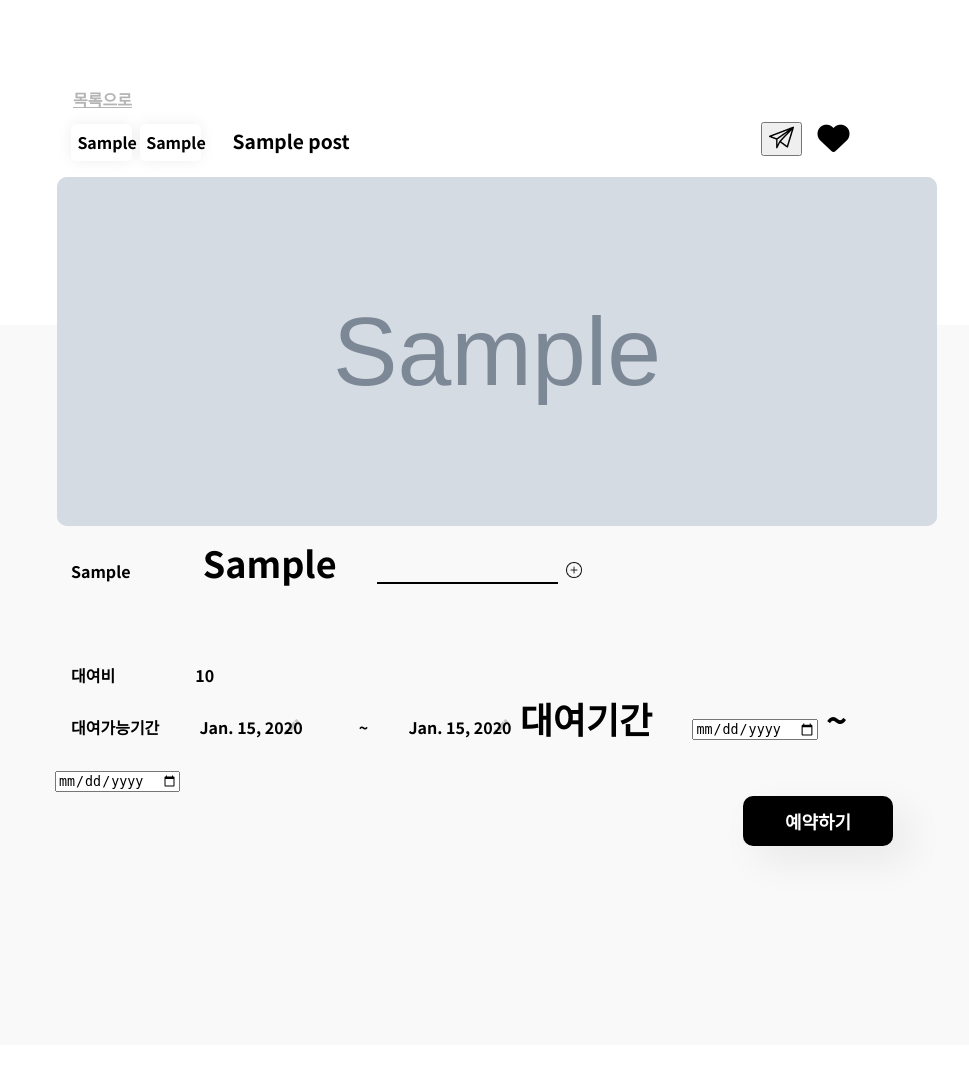
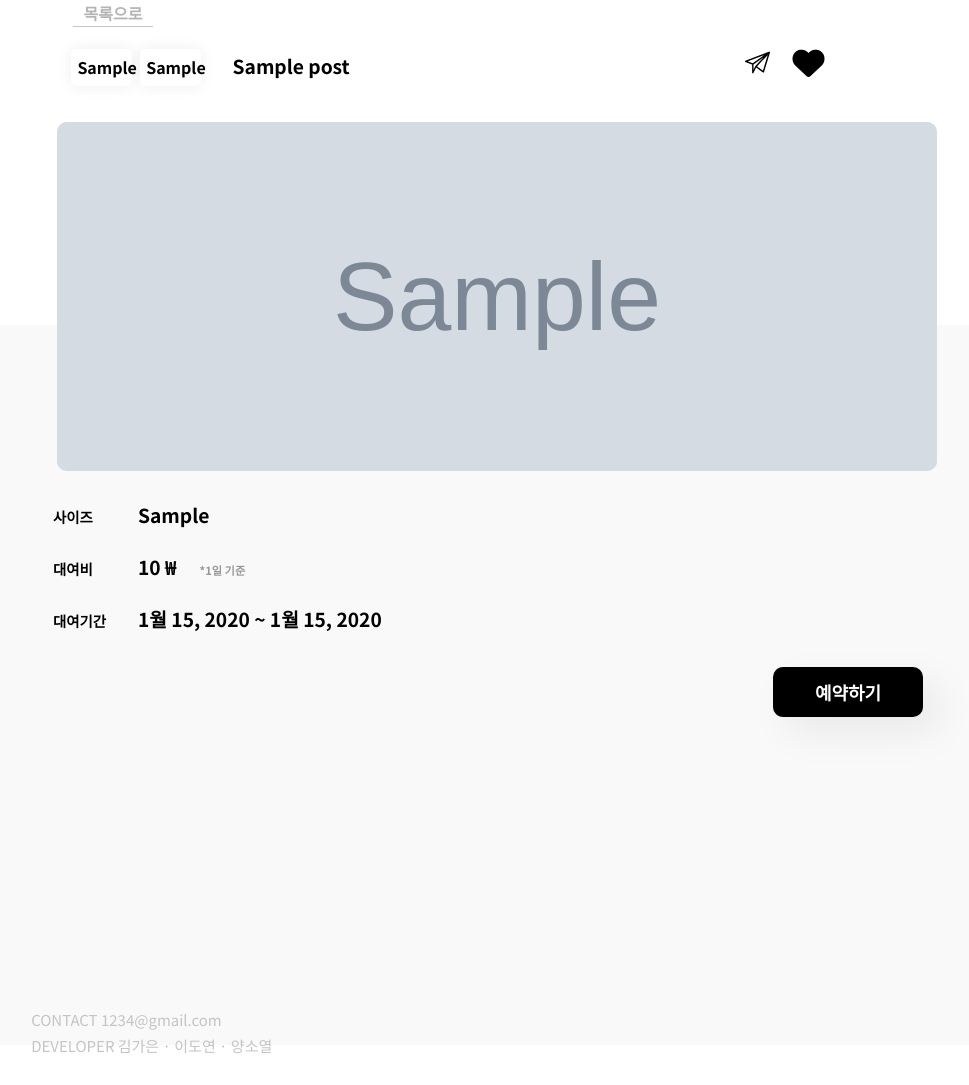
Before and after one commit to Soyuly/CodyShare, a Django app: page /detail/1 in a window 1280 px wide. Shown: the part 75-1160 px from the top of the page, without its empty margins (239-1208 px from the left). After the commit the page ends 1128 px from the top, so only its background shows below. Run offline with Django 3.2, Linux system fonts and the light colour scheme; tables that the repository leaves empty hold one stand-in row (values such as "Sample post"); grey boxes marked "Sample" are stand-in pictures; some libraries are stand-ins or nearby versions; some web fonts are replaced.

Commit message:
이것저것

```diff
--- a/account/models.py
+++ b/account/models.py
@@ -4,6 +4,7 @@
 
 # Create your models here.
 class Account(models.Model):
+    photo = models.ImageField(upload_to="profile/")
     user = models.OneToOneField(User, on_delete=models.CASCADE, null=True)
     nickname = models.CharField(max_length=100)
     name = models.CharField(max_length=10)
--- a/account/views.py
+++ b/account/views.py
@@ -39,6 +39,7 @@
 def signup_backend(request):
     if request.method  == 'POST':
         account = Account()
+        account.photo = request.FILES['photo']
         account.nickname = request.POST['nickname']
         account.birth = request.POST['birth']
         account.gender = request.POST['gender']
--- a/codyshare/templates/detail.html
+++ b/codyshare/templates/detail.html
@@ -8,15 +8,16 @@
 ></script>
 {% endblock %} {% block content %}
 <div class="background_img"></div>
+<button class="go_main" onclick="location.href='{% url 'main' user.id %}'">목록으로</button>
 <section>
-  <a class="go_main" href="./main.html">목록으로</a>
+
   <div class="content">
       <div class="title_flex">
     <p class="categroy_gender">{{post.gender}}</p>
     <p class="categroy_type">{{post.cloth_type}}</p>
     <p class="title">{{post.title}}</p>
     <form action="" method="get">
-      <button value="message" name="message" class="img_dir"style="margin-right:10px;" href=""
+      <button value="message" name="message" class="img_dir"style="margin-right:10px;background-color:inherit;border:none;  " href=""
       ><img src="/static/img/direct.png" alt="채팅"
     /></button>
 
@@ -38,53 +39,27 @@
     {% endfor %}
 {% endif %}
 </div>
-    <form action="{% url 'rent' %}" method="post">
+
       <img src="{{post.img.url}}" class="detail"></img>
-      <br />
-      <p class="content_p" style="display: inline">{{post.size}}</p>
-      <span class="sel" name="" id="" style="margin-left: 4rem"
-        >{{post.cloth_type}}</span
-      >
-      <input class="size" type="text" />
-      <a href=""
-        ><img
-          src="../../static/img/plus.png"
-          alt="사이즈칸 늘리는 버튼"
-          style="width: 1rem"
-      /></a>
-      <br />
-      <br />
-      <p class="content_p" style="display: inline">대여비</p>
-      <p class="content_p" style="display: inline; margin-left: 4.5rem">
-        {{post.fee}}
-      </p>
-
-      <br />
-      <p class="content_p" style="display: inline">대여가능기간</p>
-      <div class="cal">
-        <span class="date" type="date" name="dateofbirth" id="dateofbirth"
-          >{{post.start}}</span
-        >
-      </div>
-      <p class="content_p" style="display: inline">~</p>
-      <div class="cal">
-        <span class="date" type="date" name="dateofbirth" id="dateofbirth"
-          >{{post.end}}</span
-        >
+      <form action="{% url 'rent' %}" method="post" class="rentForm">
+      <div>
+        <span class="size_title">사이즈</span> <span class="value">{{post.size}}</span>
       </div>
 
-      <p style="display: inline">대여기간</p>
-        <div class="cal">
-          <input type="date" name="rent_start" id="dateofbirth" />
-        </div>
-        <p style="display: inline">~</p>
-        <div class="cal">
-          <input type="date" name="rent_end" id="dateofbirth" />
-        </div>
-        <input type="text" name="post_id" value="{{post.id}}" hidden>
+      <div>
+        <span class="size_title">대여비</span> <span class="value">{{post.fee}} ₩</span>
+        <span class="sub_value">*1일 기준</span>
+      </div>
+
+      <div>
+        <span class="size_title">대여기간</span> <span class="value">{{post.start}}
+          ~ {{post.end}}
+        </span>
+      </div>
+
 
       <button type="submit" class="sub">예약하기</button>
-    </
+
   </div>
 </section>
 
--- a/codyshare/views.py
+++ b/codyshare/views.py
@@ -18,8 +18,15 @@
 
 @login_required
 def main_login(request, user_id):
+    posts = Post.objects.all()
+    if request.method == "POST":
+        print("필터들어감")
+        gender = request.POST.get('gender','')
+        cloth = request.POST.get('cloth','')
+        word = request.POST.get('word','')
+        print(gender, cloth, word)
+        posts = posts.filter(gender__icontains = gender, cloth_type__icontains = cloth, title__icontains = word)
     user = get_object_or_404(Account, pk=user_id)
-    posts = Post.objects.all()
     if request.user.is_authenticated:
         print('성공')
         return render(request, 'main.html', {'user': user, 'posts':posts})
--- a/config/settings.py
+++ b/config/settings.py
@@ -105,7 +105,7 @@
 # Internationalization
 # https://docs.djangoproject.com/en/3.2/topics/i18n/
 
-LANGUAGE_CODE = 'en-us'
+LANGUAGE_CODE = 'ko'
 
 TIME_ZONE = 'UTC'
 
--- a/static/css/detail.css
+++ b/static/css/detail.css
@@ -8,16 +8,20 @@
   z-index: -99999;
 }
 .go_main {
-  display: block;
+  width: 80px;
   margin-left: 19.5rem;
-  margin-top: 5rem;
+  margin-bottom: 20px;
   font-style: normal;
   font-weight: bold;
   font-size: 16px;
-  line-height: 42px;
+  border: none;
+  background-color: inherit;
   color: rgb(180, 180, 180);
+
+  border-bottom: 1px solid #c4c4c4;
 }
-.categroy_gender, .categroy_type{
+.categroy_gender,
+.categroy_type {
   border-radius: 5px;
   border: none;
   margin-left: 3rem;
@@ -81,7 +85,7 @@
   display: inline-block;
 }
 
-.icon-box a{
+.icon-box a {
   display: inline-block;
   width: 20px;
   height: 20px;
@@ -95,6 +99,7 @@
   margin-left: 2.1rem;
   background: #dfdfdf;
   border-radius: 10px;
+  margin-top: 20px;
 }
 
 .content_title {
@@ -105,7 +110,7 @@
   color: grey;
 }
 
-.content_p{
+.content_p {
   font-weight: bold;
   font-size: 1rem;
   margin-left: 3rem;
@@ -173,6 +178,7 @@
   height: 50px;
   font-size: 18px;
   font-weight: bold;
+  margin-top: 30px;
 }
 footer {
   margin-top: 10em;
@@ -196,4 +202,30 @@
 
 .title_flex {
   display: flex;
+  width: 72vw;
 }
+
+.size_title {
+  display: inline-block;
+  width: 6vw;
+  font-family: "Noto Sans KR", sans-serif;
+  font-weight: bold;
+  font-size: 0.9rem;
+}
+
+.rentForm {
+  margin-left: 30px;
+}
+
+.value {
+  font-size: 1.2rem;
+
+  font-weight: medium;
+}
+
+.sub_value {
+  font-family: "Noto Sans KR", sans-serif;
+  margin-left: 15px;
+  font-size: 0.7rem;
+  color: #979797;
+}
```
Also changed, not shown: account/templates/signup.html (+25 -1 lines), codyshare/templates/create.html (+7 -13 lines), codyshare/templates/main.html (+10 -7 lines), codyshare/templates/mypage.html (+38 -58 lines), static/css/signupNmodify.css (+48 -15 lines), account/migrations/0001_initial.py, codyshare/migrations/0001_initial.py.
